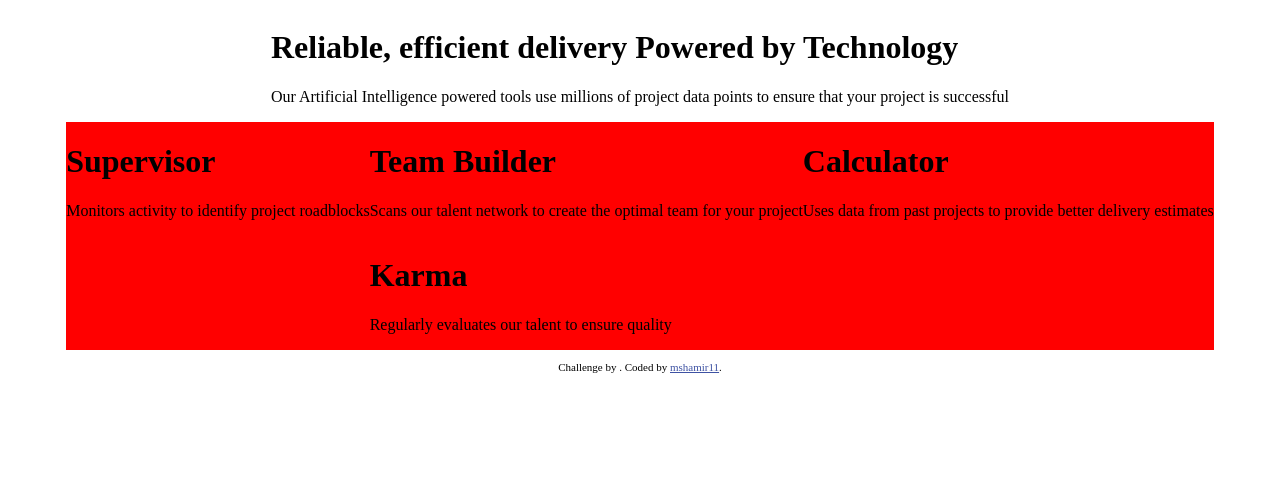
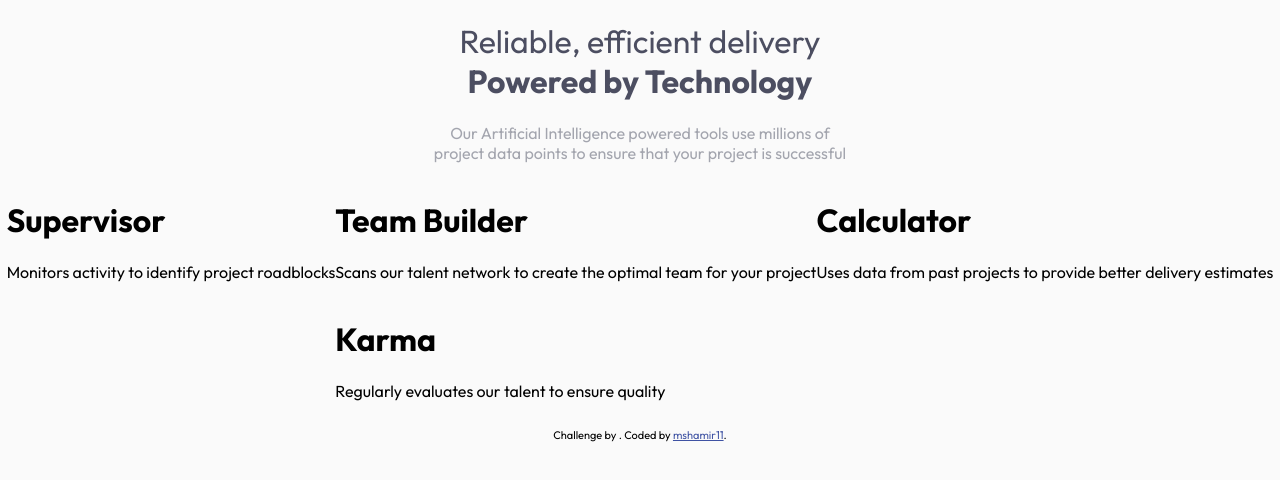
Before and after one commit to mshamir11/frontend-mentor, a plain HTML site: page four-card-feature-section/index.html in a window 1280 px wide. Drawn offline with Linux system fonts and the light colour scheme.

Commit message:
Updated styles of heading and subheading

```diff
--- a/four-card-feature-section/index.html
+++ b/four-card-feature-section/index.html
@@ -14,8 +14,8 @@
   <div class="main">
   <div class="text-content">
 
-    <h1>Reliable, efficient delivery
-      Powered by Technology</h1>
+    <h1><span class="main-heading">Reliable, efficient delivery</span>
+      <span class="sub-heading">Powered by Technology</span></h1>
 
     <p>Our Artificial Intelligence powered tools use millions of project data points
       to ensure that your project is successful</p>
--- a/four-card-feature-section/styles.css
+++ b/four-card-feature-section/styles.css
@@ -1,9 +1,27 @@
+@import url('https://fonts.googleapis.com/css2?family=Outfit:wght@400;700&family=Poppins:wght@200;400;600&display=swap');
+
+:root {
+    --red : hsl(0, 78%, 62%);
+    --cyan : hsl(180, 62%, 55%);
+    --orange : hsl(34, 97%, 64%);
+    --blue : hsl(212, 86%, 64%);
+    --dark-blue : hsl(234, 12%, 34%);
+    --grayish-blue : hsl(229, 6%, 66%);
+    --very-light-gray : hsl(0, 0%, 98%);
+}
+
 .attribution { font-size: 11px; text-align: center; }
 .attribution a { color: hsl(228, 45%, 44%); }
 
+body {
+    font-family: 'Outfit', sans-serif;
+    background-color: var(--very-light-gray);
+    margin: 0;
+    padding: 0;
+}
 
 .card-components {
-    background-color: red;
+    background: var(--very-light-gray);
     display: flex;
     flex-direction: row;
     justify-content: space-between;
@@ -22,3 +40,26 @@
     justify-content: space-between;
     align-items: center;
 }
+
+.text-content {
+    text-align: center;
+    max-width:430px;
+}
+
+.main-heading {
+    font-weight:200;
+    color: var(--dark-blue);
+
+
+}
+
+.sub-heading {
+    font-weight: 600;
+    color: var(--dark-blue);
+
+}
+
+.text-content p {
+    color: var(--grayish-blue);
+
+}
```
